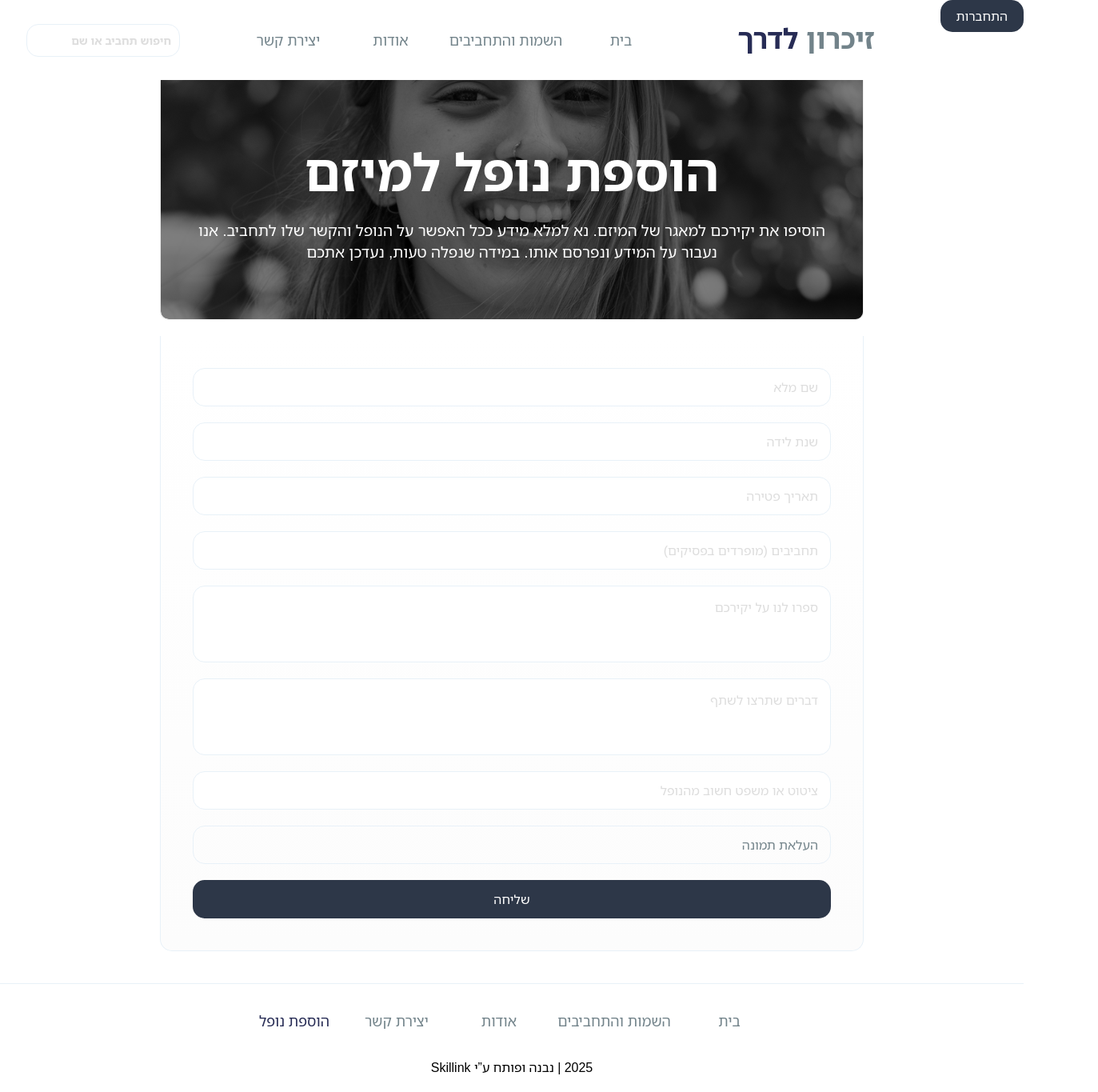
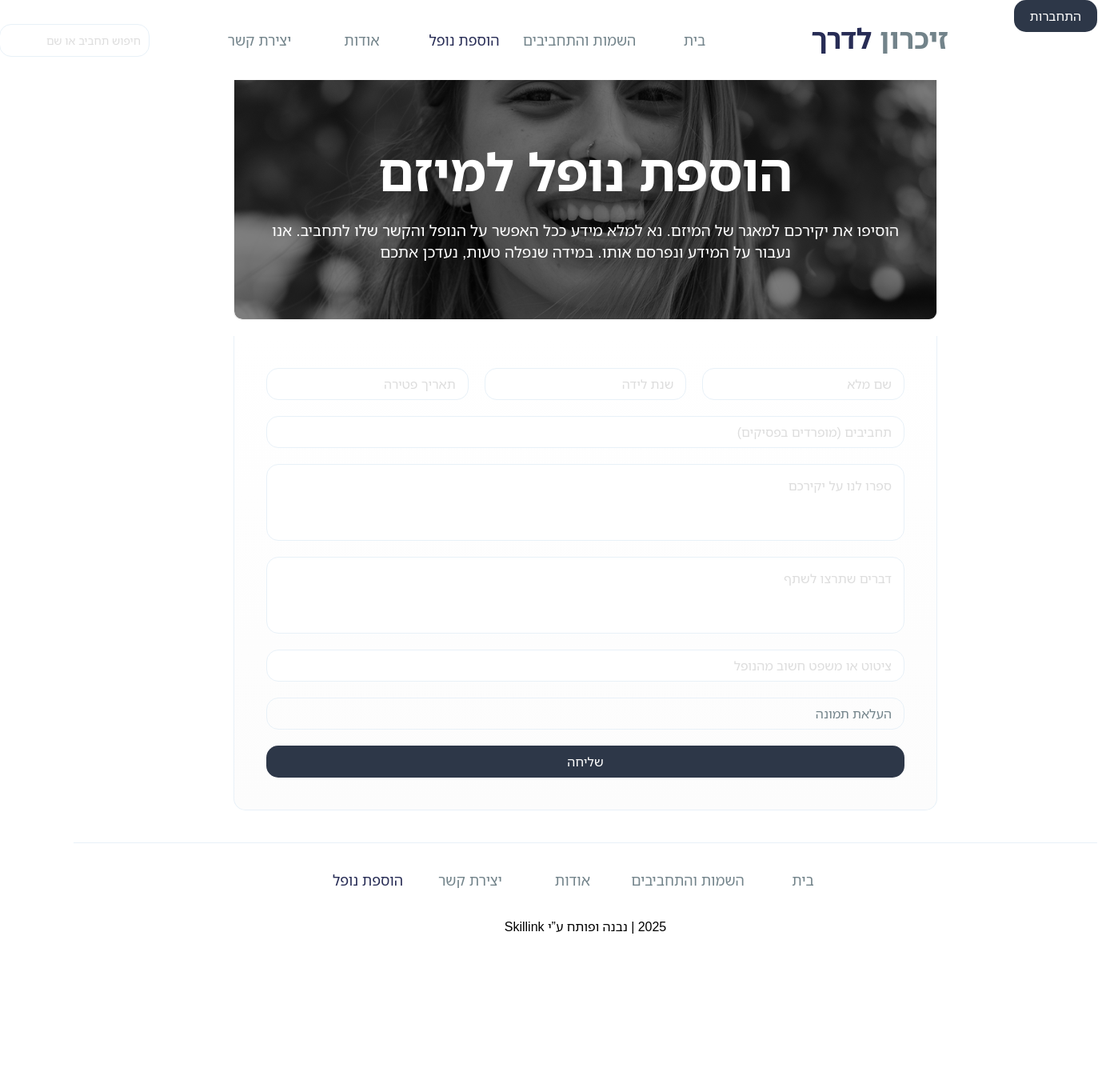
Before and after one commit to Skillink-org/Zikaron-Laderech, a Next.js app: page /add-fallen in a window 1280 px wide. Shown: the top 1365 px of the page at 80% size, 1373 px wide, since content can reach past the window. After the commit the page ends 1203 px from the top, so only its background shows below. Built offline with nearby package versions, Linux system fonts and the light colour scheme.

Commit message:
ImageWithTitle

```diff
--- a/app/add-fallen/page.module.scss
+++ b/app/add-fallen/page.module.scss
@@ -14,8 +14,15 @@
   // display: flex;
   // flex-direction: column;
   // align-items: center;
-  // gap: 20px;
+  gap: 20px;
   // padding: 20px;
+}
+
+
+.line1 > .name,
+.line1 > .birthDate,
+.line1 > .date {
+  flex: 1;
 }
 
 .allFormDetails {
@@ -42,7 +49,7 @@
 .highlightQuote,
 .customFileUpload {
   width: 100%;
-  height: 48px;
+  height: 40px;
   border: 1px solid $lightblueBorder;
   border-radius: 15px;
   resize: none;
@@ -71,7 +78,7 @@
 }
 
 .submitButton {
-  height: 48px;
+  height: 40px;
 }
 
 .statusMessageContainer {
--- a/app/all-fallen/page.module.scss
+++ b/app/all-fallen/page.module.scss
@@ -29,7 +29,6 @@
     gap: 20px;
     justify-content: center;
     width: 100%;
-
     .cardBackground {
         background-color: $elementGradient;
         border-bottom: 1px solid $lightblueBorder;
--- a/app/components/HobbyTag/style.module.scss
+++ b/app/components/HobbyTag/style.module.scss
@@ -9,7 +9,7 @@
     justify-content: center;
     padding: 10px;
     border-radius: 10px;
-    width: 200px;
+    width: 150px;
     height: 40px;
     gap: 10px;
     font-size: 18px;
--- a/app/components/SearchInput/style.module.scss
+++ b/app/components/SearchInput/style.module.scss
@@ -9,7 +9,7 @@
     border: 1px solid $lightblueBorder;
     border-radius: 15px;
     padding: 10px;
-    font-weight: 600;
+    font-weight: 400;
     font-size: $text-sm;
     font-family: $font-family;
     &::placeholder {
--- a/app/fallen/page.module.scss
+++ b/app/fallen/page.module.scss
@@ -63,7 +63,7 @@
         }
 
         .button {
-            height: 48px;
+            height: 40px;
         }
     }
 
--- a/app/page.module.scss
+++ b/app/page.module.scss
@@ -64,7 +64,7 @@
 .ctas a {
   appearance: none;
   border-radius: 128px;
-  height: 48px;
+  height: 40px;
   padding: 0 20px;
   border: none;
   border: 1px solid transparent;
--- a/lib/NavigationList.js
+++ b/lib/NavigationList.js
@@ -1,6 +1,7 @@
 export const headerNavList = [
     { href: '/', label: 'בית' },
     { href: '/all-fallen', label: 'השמות והתחביבים' },
+    { href: '/add-fallen', label: 'הוספת נופל' },
     { href: '/about', label: 'אודות' },
     { href: '/contact', label: 'יצירת קשר' }
 ]
```
